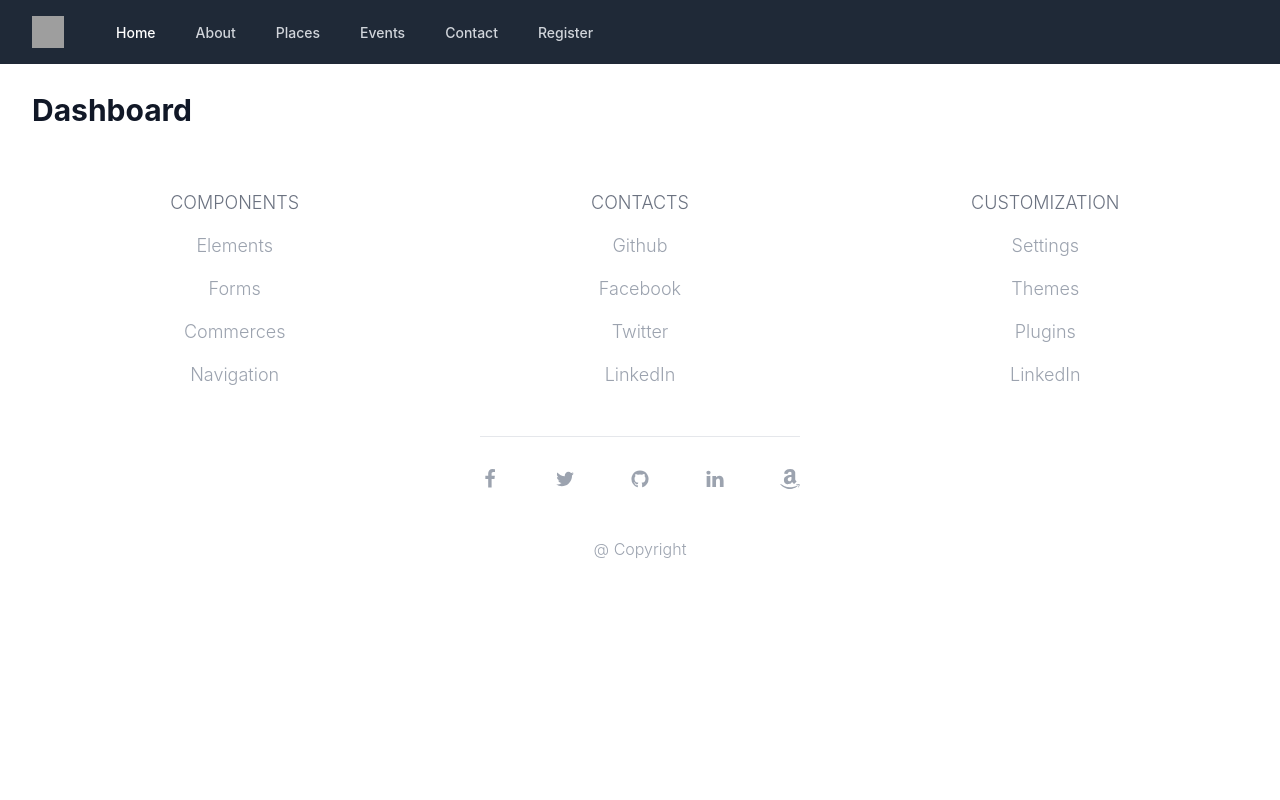
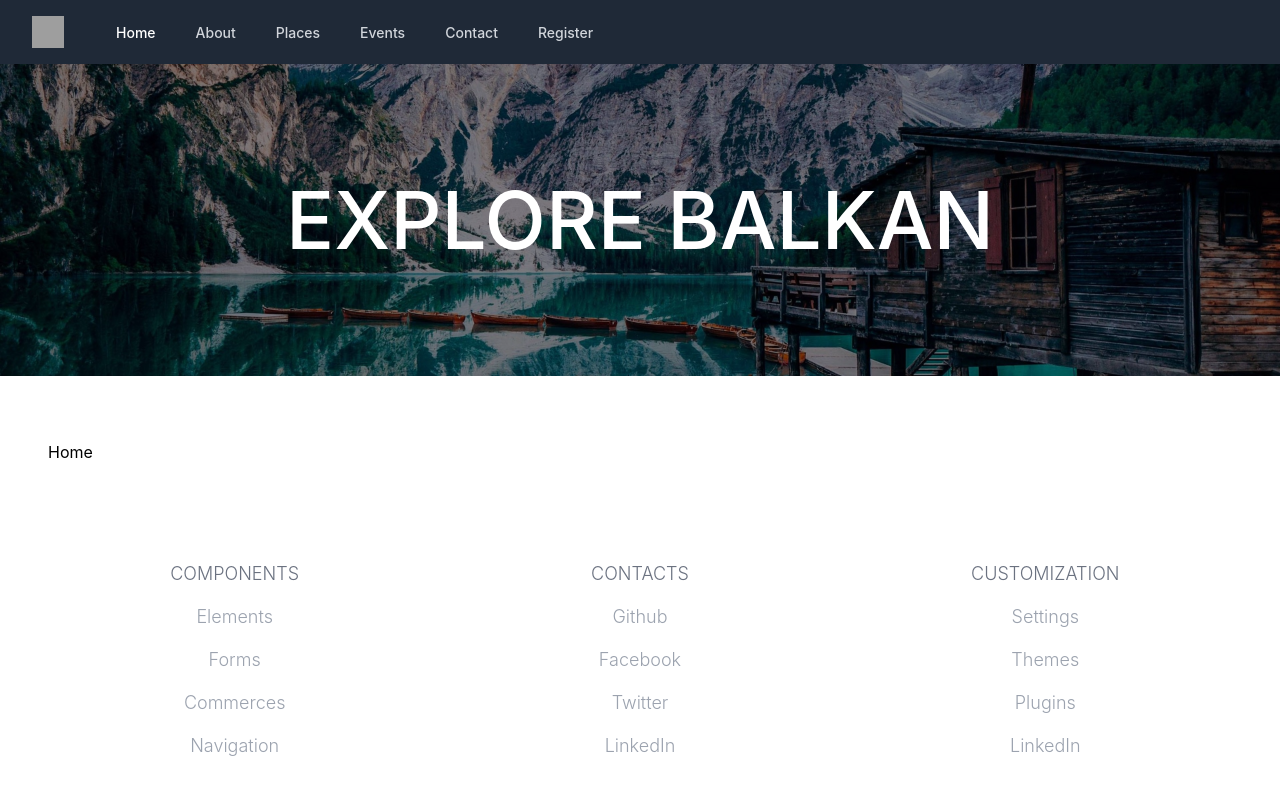
Before and after one commit to Lundrim23/Travel-Guide-Final, a React (Create React App) app: page / in a window 1280 px wide. Shown: the top 800 px of the page. Built offline with nearby package versions, Linux system fonts and the light colour scheme; grey boxes are pictures that could not be loaded.

Commit message:
editing routing rendering on load

```diff
--- a/src/App.js
+++ b/src/App.js
@@ -17,7 +17,7 @@ function App() {
     <BrowserRouter>
       <Routes>
         <Route path="/" element={<Layout />}>
-          <Route path="home" element={<Home />} />
+          <Route index element={<Home />} />
           <Route path="places" element={<Places />} />
           <Route path="about" element={<About />} />
           <Route path="events" element={<Events />} />
--- a/src/components/Navigation.js
+++ b/src/components/Navigation.js
@@ -20,7 +20,7 @@ function Navigation() {
               <div className="hidden md:block">
                 <div className="ml-10 flex items-baseline space-x-4">
                   <Link
-                    to="/home"
+                    to="/"
                     className=" hover:bg-gray-700 text-white px-3 py-2 rounded-md text-sm font-medium"
                   >
                     Home
@@ -122,7 +122,7 @@ function Navigation() {
             <div className="md:hidden" id="mobile-menu">
               <div ref={ref} className="px-2 pt-2 pb-3 space-y-1 sm:px-3">
                 <Link
-                  to="/home"
+                  to="/"
                   className="hover:bg-gray-700 text-white block px-3 py-2 rounded-md text-base font-medium"
                 >
                   Home
@@ -166,12 +166,12 @@ function Navigation() {
           )}
         </Transition>
       </nav>
-
-      <header className="bg-white shadow">
+      {/*
+       <header className="bg-white shadow">
         <div className="max-w-7xl mx-auto py-6 px-4 sm:px-6 lg:px-8">
           <h1 className="text-3xl font-bold text-gray-900">Dashboard</h1>
         </div>
-      </header>
+      </header>  */}
     </div>
   );
 }
```
